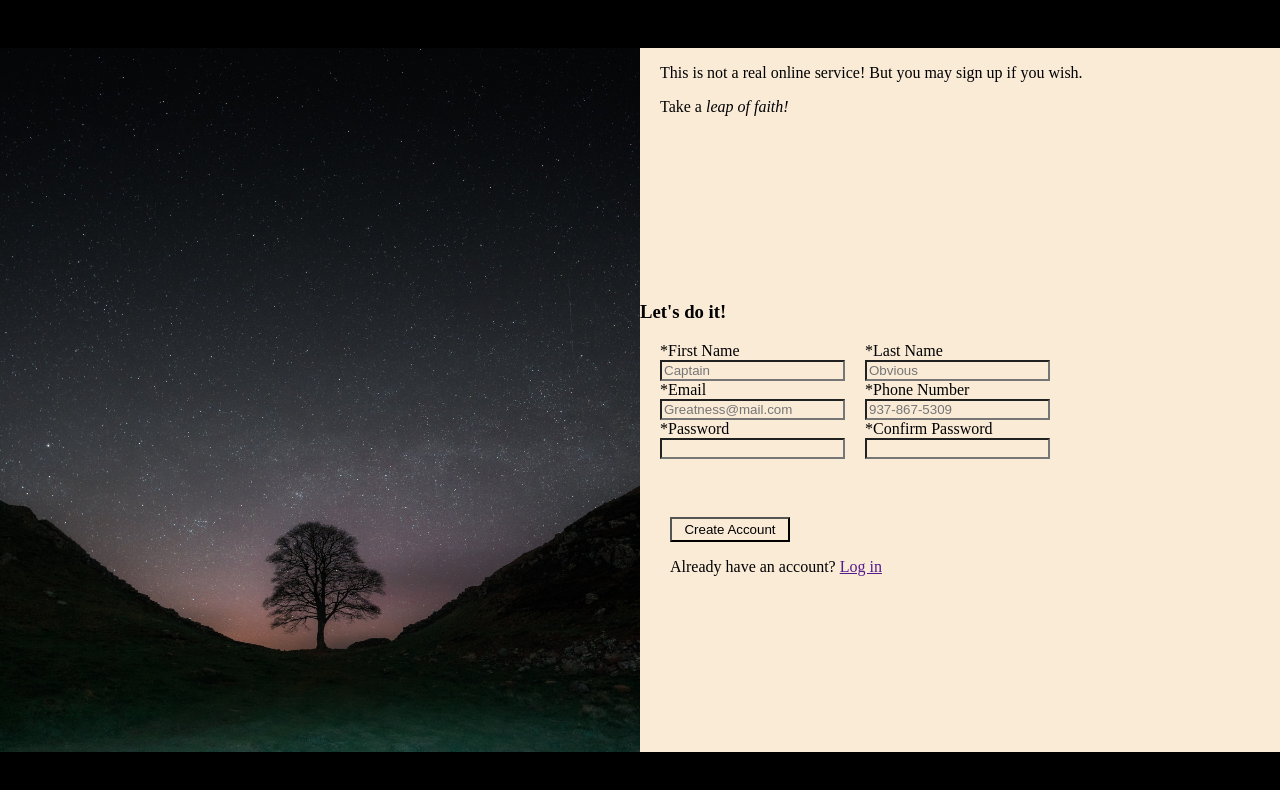
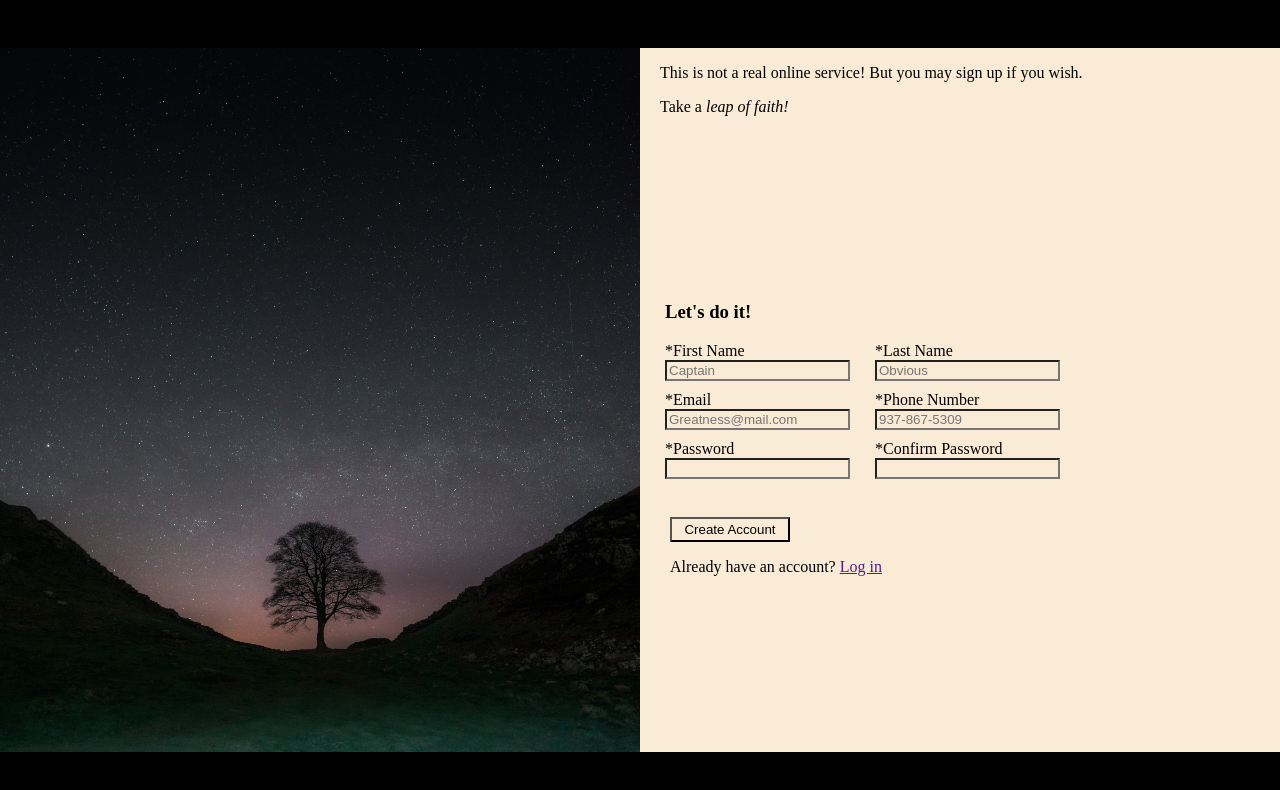
Before and after one commit to jcanoCS/sign-up-form, a plain HTML site: page index.html in a window 1280 px wide. Drawn offline with Linux system fonts and the light colour scheme.

Commit message:
Changing the multiple forms into a single form

```diff
--- a/index.html
+++ b/index.html
@@ -28,58 +28,62 @@
 
 
             <div class="middle">
-                <div class="first"><h3>Let's do it!</h2></div>
+                <h3>Let's do it!</h3>
 
-                <div class="second">
+                <!-- FORM FOR INFORMATION SUBMISSION -->
+                <form action="" method="POST" id="signup">
+
+                    <div class="first">
                         <!-- FIRST NAME -->
-                    <form action="" method="POST" id="signup">
+                        <div class="info-item">
                             <label for="first_name">*First Name</label>
                             <input type="text" id="first_name" placeholder="Captain"
                                 name="first_name" required>
-                    </form>
+                        </div>
                         <!-- LAST NAME -->
-                    <form action="" method="POST" id="signup">
+                        <div class="info-item">
                             <label for="last_name">*Last Name</label>
                             <input type="text" id="last_name" placeholder="Obvious"
                             name="last_name" required>
+                        </div>
+                    </div>
+
+                    <div class="second">
+                        <!-- EMAIL -->
+                        <div class="info-item">
+                            <label for="email">*Email</label>
+                            <input type="email" id="email" placeholder="Greatness@mail.com"
+                                name="email" required>
+                        </div>
+
+                        <!-- PHONE NUMBER -->
+                        <div class="info-item">
+                            <label for="phone_number">*Phone Number</label>
+                            <input type="text" inputmode="numeric" id="phone_number"
+                            placeholder="937-867-5309" name="phone_number" min="10"
+                            required>
+                        </div>
+                    </div>
+
+                    <div class="fourth">
+                        <!-- PASSWORD -->
+                        <div class="info-item">
+                            <label for="password">*Password</label>
+                            <input type="password" id="password" name="password"
+                            required>
+                        </div>
+                        <!-- CONFIRM PASSWORD -->
+                        <div class="info-item">
+                            <label for="confirmed_password">*Confirm Password</label>
+                            <input type="password" id="confirmed_password" name="confirmed_password"
+                            required>
+                        </div>
+                    </div>
                 </form>
             </div>
 
-                <div class="third">
-                    <!-- EMAIL -->
-                    <form action="" method="POST" id="signup">
-                        <label for="email">*Email</label>
-                        <input type="email" id="email" placeholder="Greatness@mail.com"
-                         name="email" required>
-                    </form>
-                    <!-- PHONE NUMBER -->
-                    <form action="" method="POST" id="signup">
-                        <label for="phone_number">*Phone Number</label>
-                        <input type="text" inputmode="numeric" id="phone_number"
-                        placeholder="937-867-5309" name="phone_number" required>
-                    </form>
-                </div>
-                <div class="fourth">
-                    <!-- PASSWORD -->
-                    <form action="" method="POST" id="signup">
-                        <label for="password">*Password</label>
-                        <input type="password" id="password" name="password"
-                        required>
-                    </form>
-                    <!-- CONFIRM PASSWORD -->
-                    <form action="" method="POST" id="signup">
-                        <label for="confirmed_password">*Confirm Password</label>
-                        <input type="password" id="confirmed_password" name="confirmed_password"
-                        required>
-                    </form>
-                </div>
-            </div>
-
-
-
-
             <div class="bottom">
-                <button form="signup">Create Account</button>
+                <button form="signup" type="submit">Create Account</button>
                 <p>Already have an account? <a href="">Log in</a></p>
             </div>
         </div>
--- a/style.css
+++ b/style.css
@@ -70,8 +70,23 @@ main > .right > .middle > div {
     flex-direction: row;
 }
 
+.middle > h3 {
+    padding-left: 25px;
+}
+
 form {
     display: flex;
     flex-direction: column;
-    padding-left: 20px;
 }
+
+form > div {
+    display: flex;
+    flex-direction: row;
+}
+
+form .info-item {
+    display: flex;
+    flex-direction: column;
+    padding-left: 25px;
+    padding-bottom: 10px;
+}
```
Lines whose indentation alone changed are shown as unchanged.
